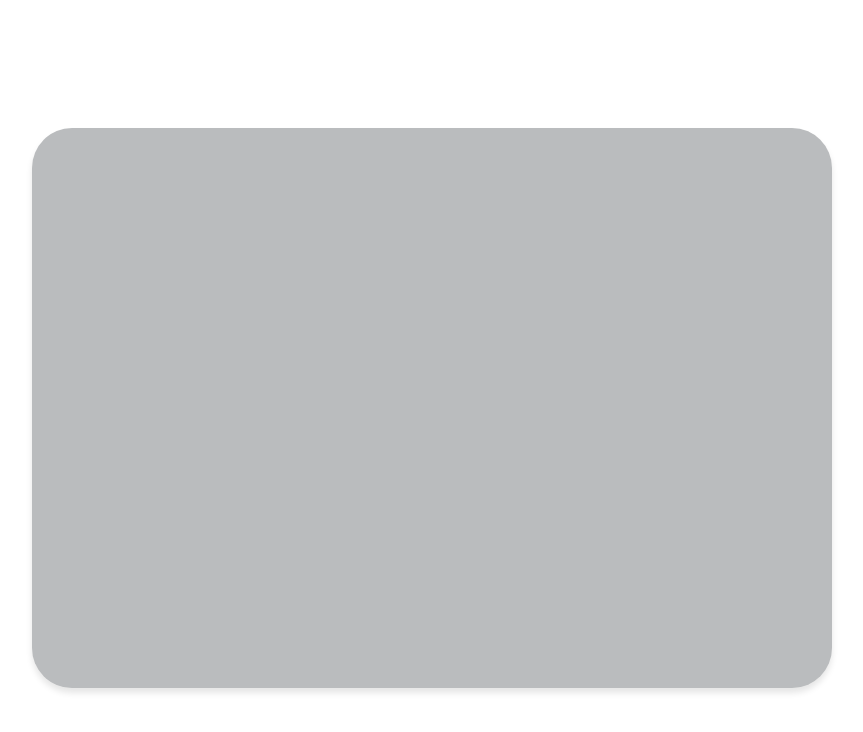
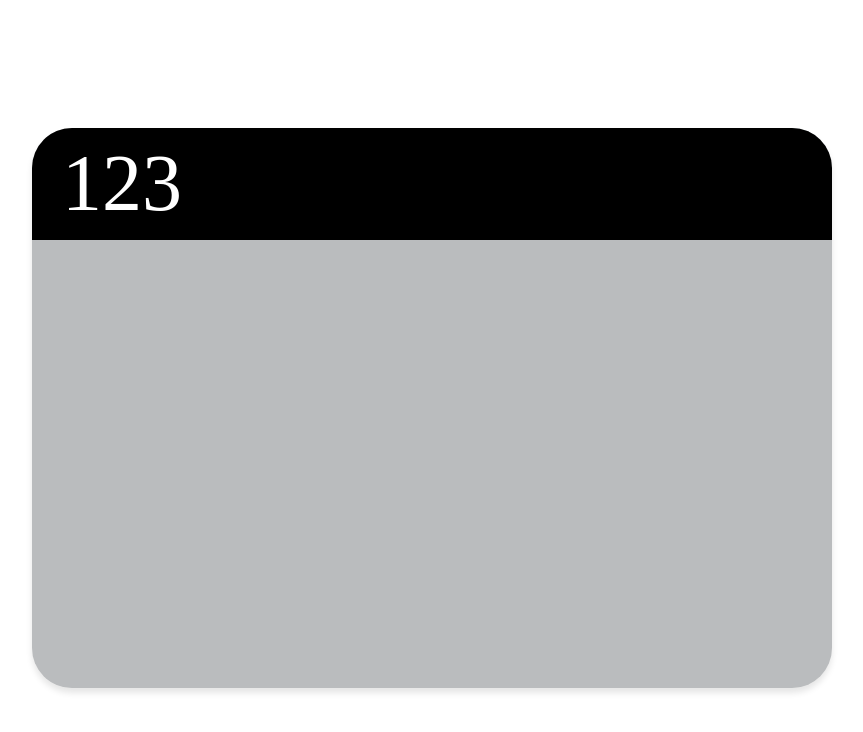
Before and after one commit to BenyHanonove/calculator, a React (Create React App) app: page / in a window 1280 px wide. Shown: the top 732 px of the page, without its empty margins (208-1071 px from the left). Built offline with nearby package versions, Linux system fonts and the light colour scheme.

Commit message:
screen for calculator

```diff
--- a/src/components/CalculatorBody/CalculatorBody.css
+++ b/src/components/CalculatorBody/CalculatorBody.css
@@ -7,7 +7,6 @@ min-width: 400px;
 width: 80%;
 margin: 0 auto;
 border-radius: 40px;
-
 }
 
 
--- a/src/components/CalculatorBody/CalculatorBody.js
+++ b/src/components/CalculatorBody/CalculatorBody.js
@@ -1,12 +1,14 @@
 import React from 'react';
 import {Container } from "react-bootstrap";
+import CalculatorScreen from '../CalculatorScreen/CalculatorScreen';
 import "./CalculatorBody.css";
+
 
 function CalculatorBody() {
   return (
     <div className='page-wrapper'>
         <Container className='calculator'>
-
+            <CalculatorScreen/>
         </Container>
     </div>
   )
--- /dev/null
+++ b/src/components/CalculatorScreen/CalculatorScreen.css
@@ -0,0 +1,15 @@
+.CalculatorScreen.row{
+    background-color: black;
+    width: 100%;
+    height: 20%;
+    border-top-right-radius: 40px;
+    border-top-left-radius: 40px;
+}
+
+.ScreenText{
+    font-size:10vh;
+    color: white;
+    position: relative;
+    left: 30px;
+    top: 10px;
+}
--- /dev/null
+++ b/src/components/CalculatorScreen/CalculatorScreen.js
@@ -0,0 +1,17 @@
+import React, { useState } from 'react';
+import {Row} from "react-bootstrap";
+import "./CalculatorScreen.css";
+
+function CalculatorScreen() {
+
+    const [screenValue ,setScreenValue] = useState("123")
+
+
+  return (
+    <Row className='CalculatorScreen'>
+        <label className='ScreenText'>{screenValue}</label>
+    </Row>
+  )
+}
+
+export default CalculatorScreen;
```
